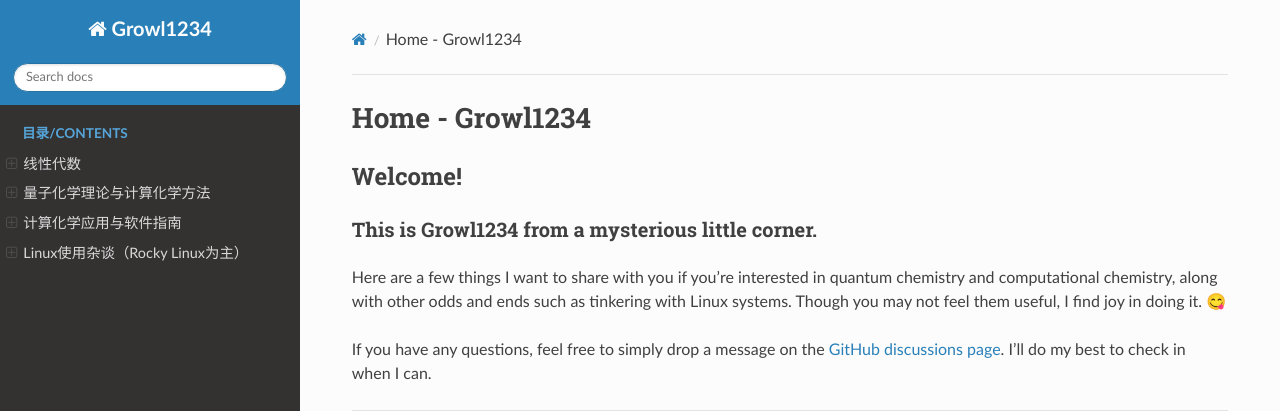
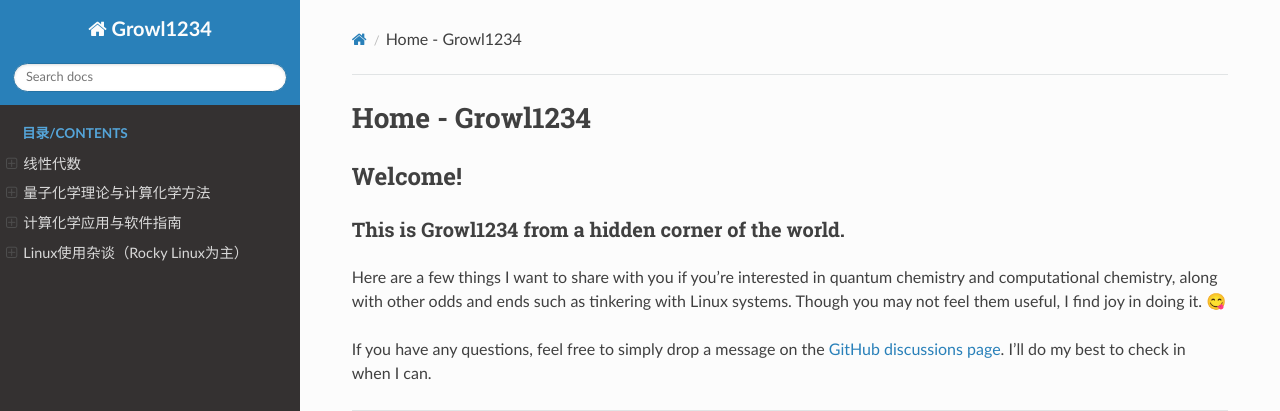
Before and after one commit to Growl1234/RTDProject, a Sphinx documentation site: the page built from source/index.rst, in a window 1280 px wide. Shown: the top 411 px of the page. Built offline with Sphinx 7.4.7 and the Read the Docs theme 3.1.0, drawn with Linux system fonts in a browser that asks for light colours.

Commit message:
Update index.rst

```diff
--- a/source/index.rst
+++ b/source/index.rst
@@ -4,8 +4,8 @@ Home - Growl1234
 Welcome!
 --------
 
-This is Growl1234 from a mysterious little corner.
-~~~~~~~~~~~~~~~~~~~~~~~~~~~~~~~~~~~~~~~~~~~~~~~~~~
+This is Growl1234 from a hidden corner of the world.
+~~~~~~~~~~~~~~~~~~~~~~~~~~~~~~~~~~~~~~~~~~~~~~~~~~~~
 
 Here are a few things I want to share with you if you're interested in quantum chemistry and computational chemistry, along with other odds and ends such as tinkering with Linux systems. Though you may not feel them useful, I find joy in doing it. 😋
 
```
